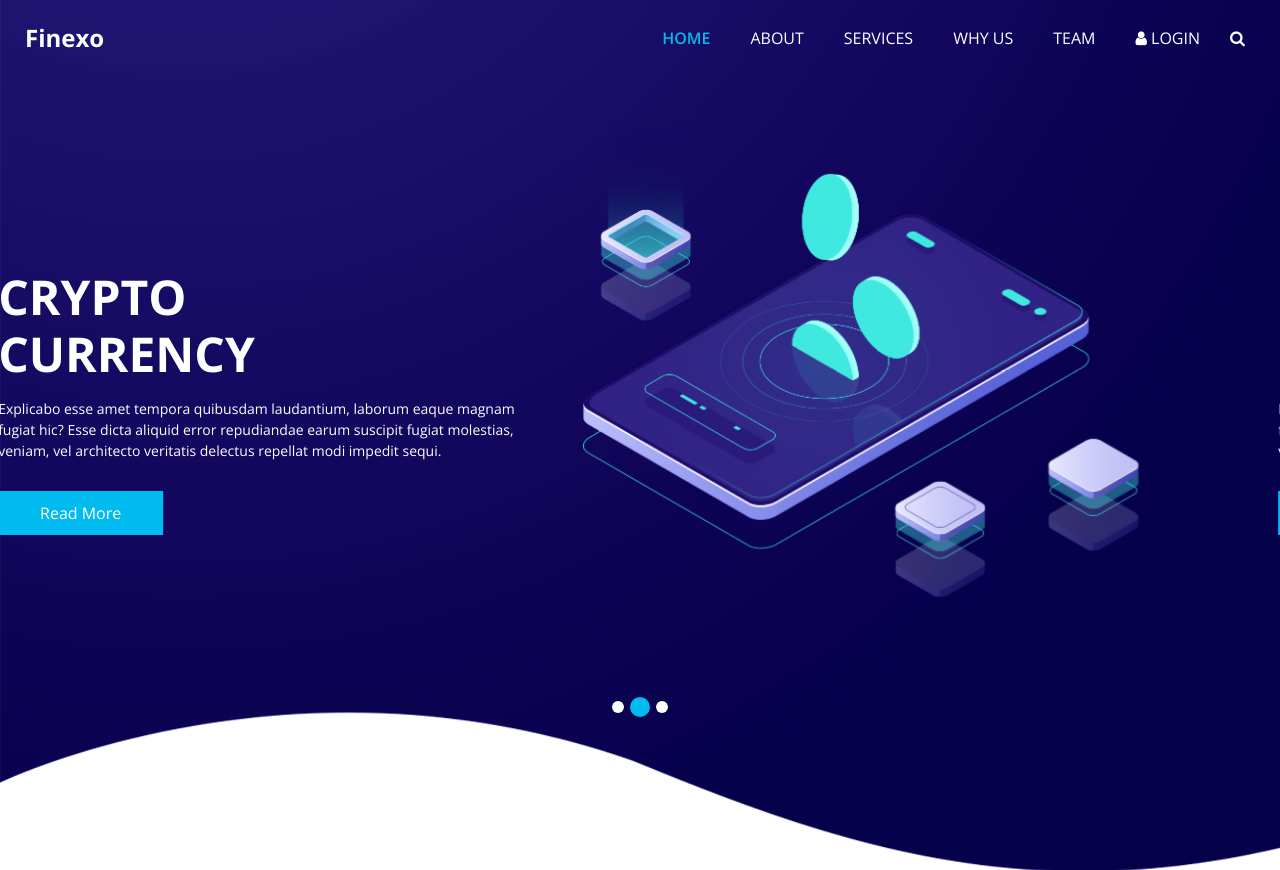
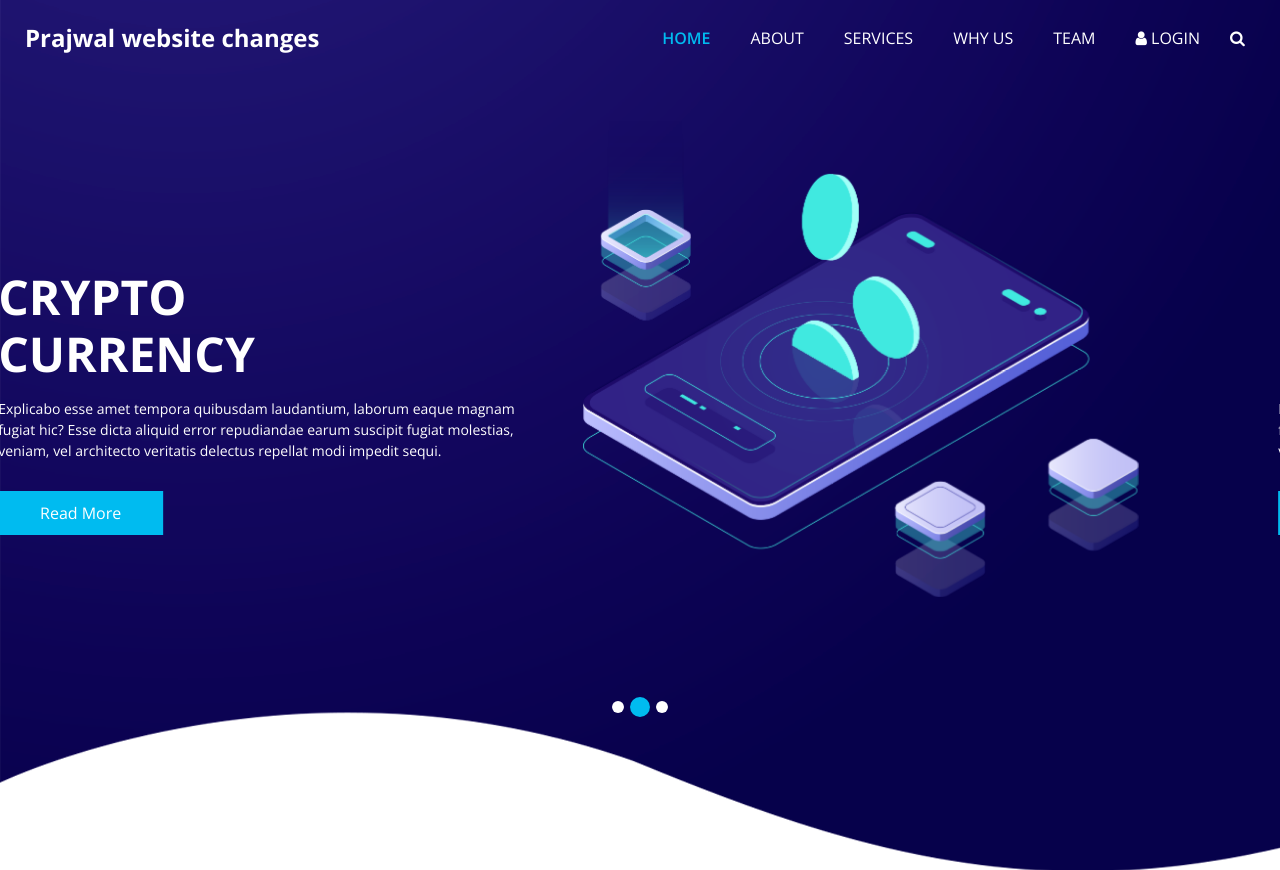
Before and after one commit to Praj0496/Ansible-docker, a plain HTML site: page index.html in a window 1280 px wide. Shown: the top 870 px of the page. Drawn offline with nearby package versions, Linux system fonts and the light colour scheme; some packages are replaced by stand-ins of ours.

Commit message:
Update index.html

```diff
--- a/index.html
+++ b/index.html
@@ -50,7 +50,7 @@
         <nav class="navbar navbar-expand-lg custom_nav-container ">
           <a class="navbar-brand" href="index.html">
             <span>
-              Finexo
+              Prajwal website changes
             </span>
           </a>
 
```
